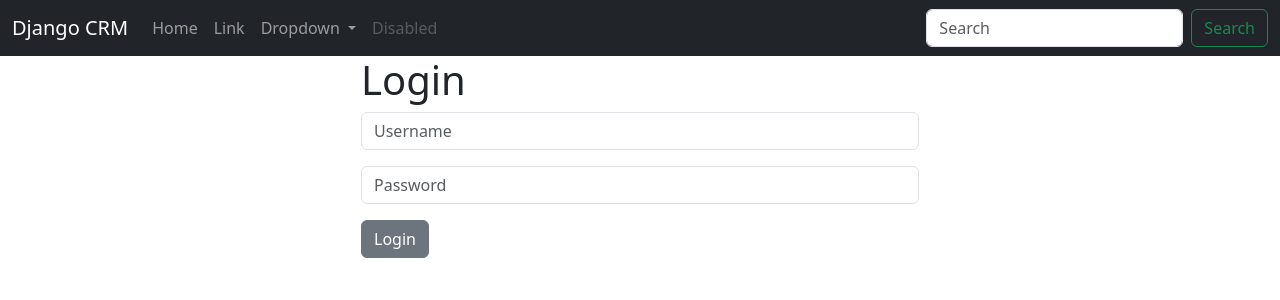
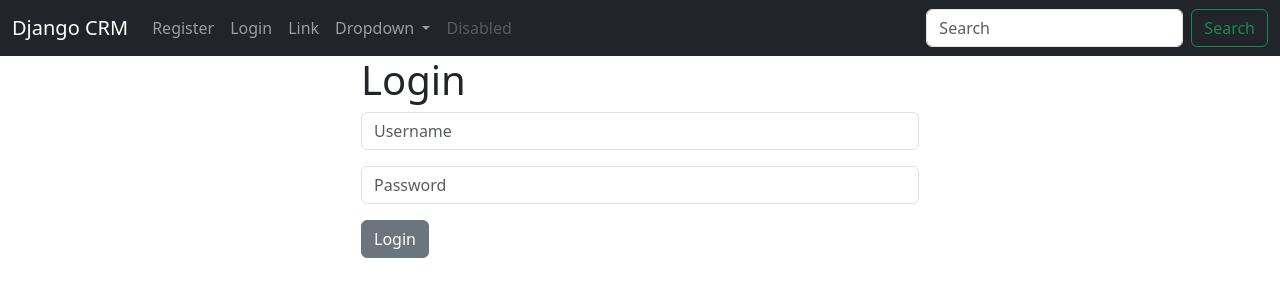
Before and after one commit to artimre098/CRM, a Django app: page / in a window 1280 px wide. Shown: the top 300 px of the page. Run offline with Django 5.2, Linux system fonts and the light colour scheme.

Commit message:
Trying the Register

```diff
--- a/website/templates/navbar.html
+++ b/website/templates/navbar.html
@@ -12,9 +12,13 @@
           </li>
         {% else %}
           <li class="nav-item">
-            <a class="nav-link" href="{% url 'home' %}">Home</a>
+            <a class="nav-link" href="{% url 'register' %}">Register</a>
+          </li>
+          <li class="nav-item">
+            <a class="nav-link" href="{% url 'home' %}">Login</a>
           </li>
         {% endif %}
+
         <li class="nav-item">
           <a class="nav-link" href="#">Link</a>
         </li>
--- /dev/null
+++ b/website/templates/register.html
@@ -0,0 +1,5 @@
+{% extends 'base.html' %}
+
+{% block content%}
+
+{% endblock%}
--- a/website/urls.py
+++ b/website/urls.py
@@ -7,4 +7,5 @@ urlpatterns = [
     path('',views.home, name='home'),
     #path('login/',views.login_user, name='login'),
     path('logout/',views.logout_user, name='logout'),
+    path('register/',views.register_user, name='register'),
 ]
--- a/website/views.py
+++ b/website/views.py
@@ -28,3 +28,7 @@ def logout_user(request):
 	logout(request)
 	messages.success(request,"You have been Looged Out...")
 	return redirect('home')
+
+
+def register_user(request):
+	return render(request, 'register.html',{})
```
Also changed, not shown: website/forms.py (added, +17 -0 lines).
